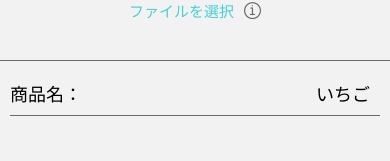
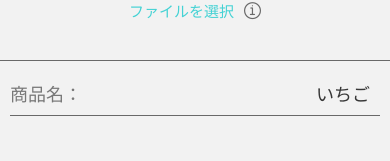
Before and after one commit to ken0426/eatLimit-app2.0, a React Native app: screen /registerScreen in a window 390 px wide. Shown: the part 139-300 px from the top of the page. Built offline with nearby package versions, Linux system fonts and the light colour scheme.

Commit message:
[refactor] リファクタリング

```diff
--- a/src/components/atoms/AtomSIngleInput.tsx
+++ b/src/components/atoms/AtomSIngleInput.tsx
@@ -8,8 +8,8 @@ type Props = {
 
 const AtomSIngleInput: FC<Props> = ({ label }) => {
   return (
-    <View style={styles.label}>
-      <Text style={{ fontSize: 18 }}>{`${label}：`}</Text>
+    <View style={styles.itemArea}>
+      <Text style={styles.label}>{`${label}：`}</Text>
       <Text style={styles.textValue}>いちご</Text>
     </View>
   );
@@ -18,17 +18,24 @@ const AtomSIngleInput: FC<Props> = ({ label }) => {
 export default AtomSIngleInput;
 
 const styles = StyleSheet.create({
-  label: {
+  itemArea: {
     flexDirection: 'row',
     height: 45,
     alignItems: 'center',
     borderBottomWidth: 0.3,
     borderBottomColor: color.detailBorderColor,
   },
+  label: {
+    fontSize: 18,
+    color: color.textLabel,
+    fontWeight: '400',
+  },
   textValue: {
     fontSize: 18,
     flex: 1,
     textAlign: 'right',
     paddingRight: 10,
+    color: color.textColor,
+    fontWeight: '400',
   },
 });
--- a/src/styles/index.ts
+++ b/src/styles/index.ts
@@ -16,4 +16,6 @@ export const color = {
   textColor: '#373737',
   /** 詳細画面で使用するボーダーの線の色 */
   detailBorderColor: '#696969',
+  /** 登録画面などで使用するラベルカラー */
+  textLabel: '#787878',
 };
```
